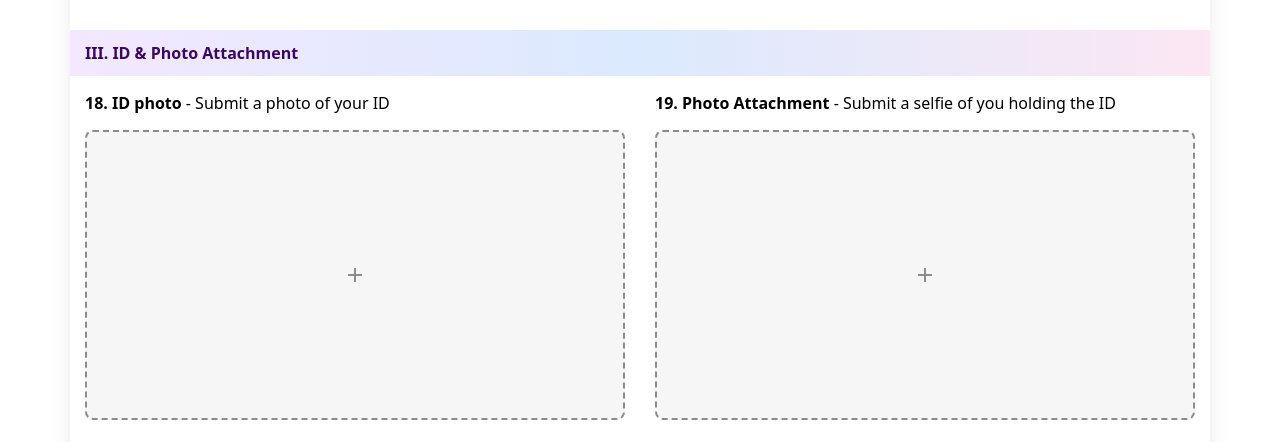
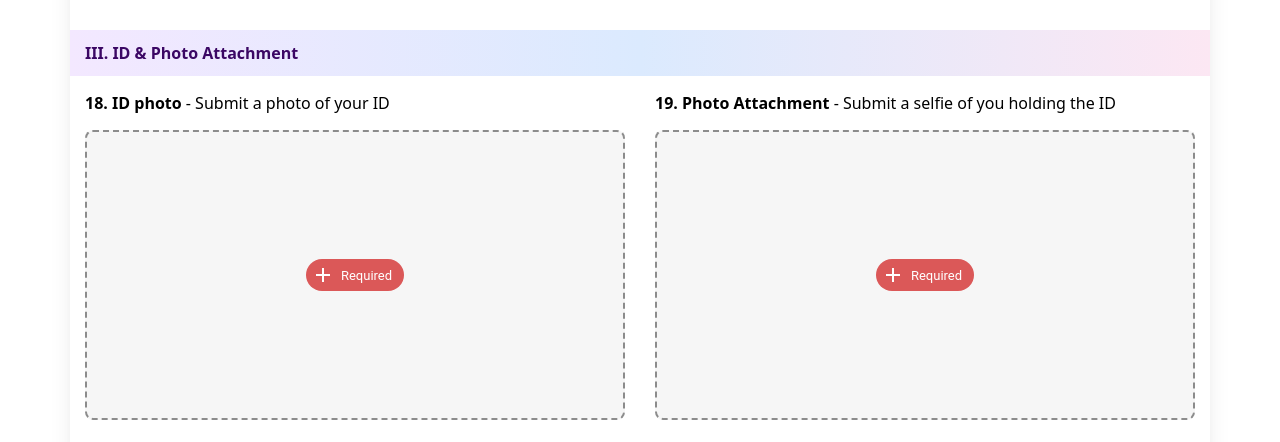
Before and after one commit to GeneMachiene/Motherly, a React (Vite) app in the folder client/: page /signup in a window 1280 px wide. Shown: the part 1048-1490 px from the top of the page. Built offline with nearby package versions, Linux system fonts and the light colour scheme; grey boxes are pictures that could not be loaded.

Commit message:
Added required prop to image upload

```diff
--- a/client/src/pages/components/utility/ImageUpload.jsx
+++ b/client/src/pages/components/utility/ImageUpload.jsx
@@ -1,20 +1,20 @@
-import { IconButton } from "@mui/material";
+import { Chip, IconButton } from "@mui/material";
+import { styled } from "@mui/material";
 import AddIcon from "@mui/icons-material/Add";
-import { styled } from "@mui/material";
 
 
-function ImageUpload({image, setImage, setError, width=100, height=100, style={}}) {
+function ImageUpload({image, setImage, setError, width=100, height=100, style={}, required=false}) {
 
   const VisuallyHiddenInput = styled("input")({
     clip: "rect(0 0 0 0)",
     clipPath: "inset(50%)",
     height: 1,
+    width: 1,
     overflow: "hidden",
     position: "absolute",
     bottom: 0,
     left: 0,
     whiteSpace: "nowrap",
-    width: 1,
   });
 
   function selectImage(event) {
@@ -54,7 +54,9 @@ function ImageUpload({image, setImage, setError, width=100, height=100, style={}
         ...style
       }}
     >
-      <AddIcon />
+      {required?
+      <Chip icon={<AddIcon/>} label="Required" color="error"/>:
+      <AddIcon />}
       <img
         src={image? URL.createObjectURL(image):null}
         style={{
@@ -65,7 +67,7 @@ function ImageUpload({image, setImage, setError, width=100, height=100, style={}
           position:"absolute",
           zIndex:-1,
         }} />
-      <VisuallyHiddenInput type="file" accept="image/*" onChange={selectImage} />
+      <VisuallyHiddenInput type="file" accept="image/*" onChange={selectImage} required={image? false:true}/>
     </IconButton>
   )
 }
```
